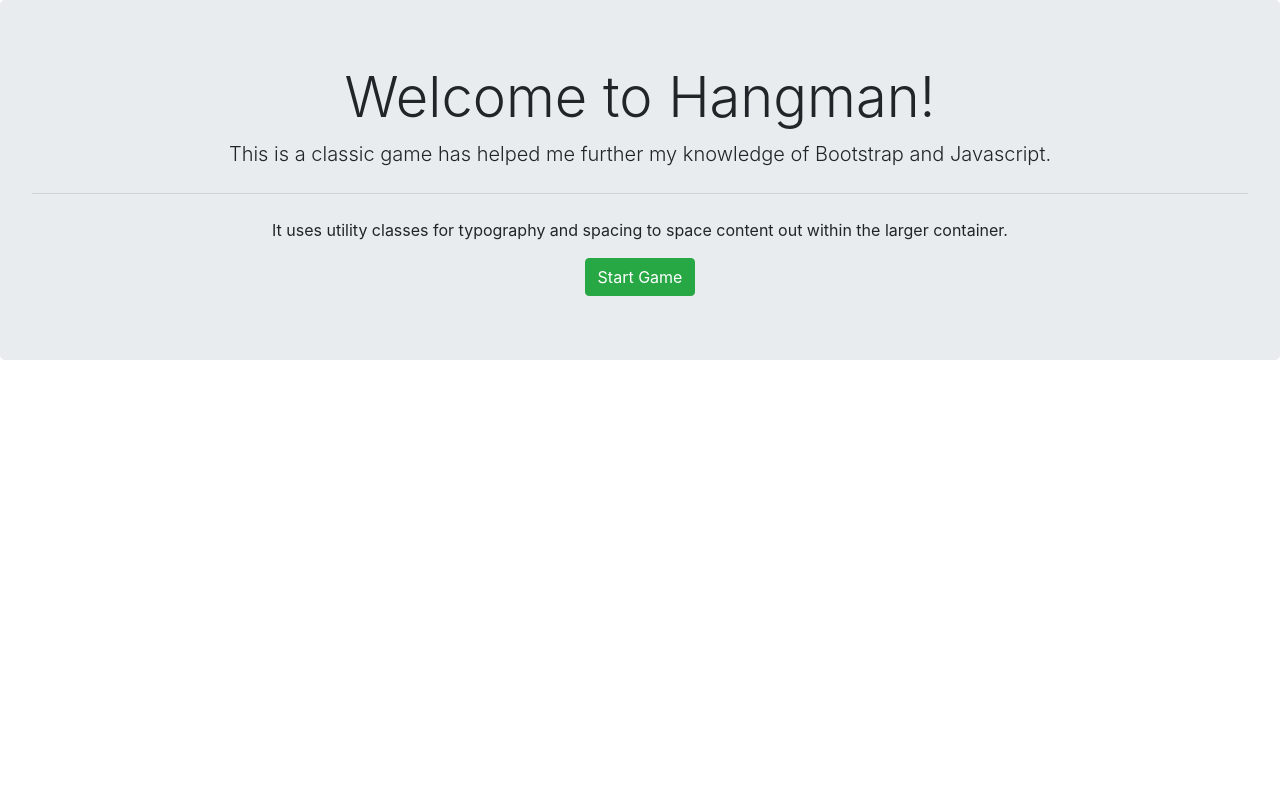
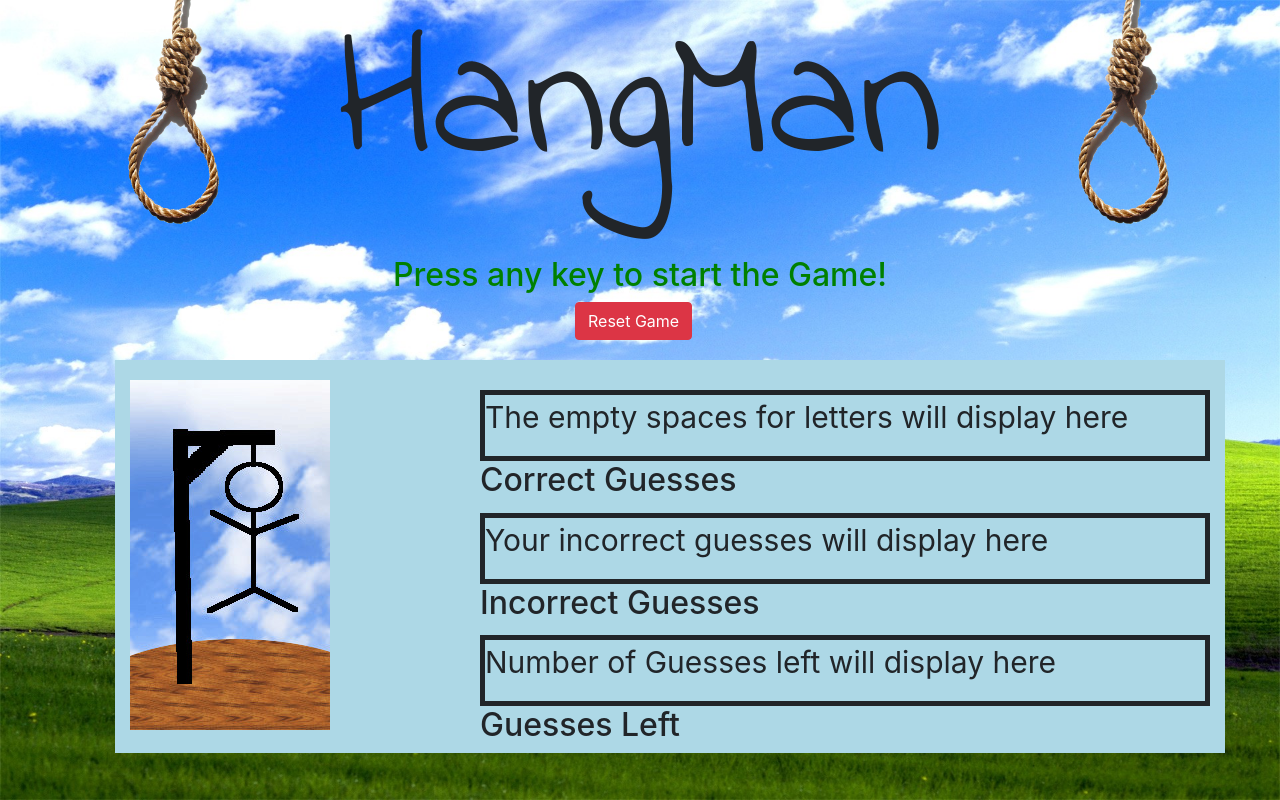
Before and after one commit to CarnesGit/hangman, a plain HTML site: page index.html in a window 1280 px wide. Drawn offline with nearby package versions, Linux system fonts and the light colour scheme.

Commit message:
udated page layout

```diff
--- /dev/null
+++ b/assets/CSS/style.css
@@ -0,0 +1,62 @@
+body {
+    background-image: url("../Images/grass.jpg");
+    background-size: 100%;
+}
+
+#banner {
+    font-family: 'Indie Flower', cursive;
+    font-size: 180px;
+    text-align: center;
+}
+
+.noose {
+    max-width: 150px;
+}
+
+#resetbtn {
+    margin-left: 300px;
+}
+
+#startGame {
+    text-align: center;
+    margin-top: 40px;
+    color: green;
+}
+
+#gameBoard {
+    background-color: lightblue;
+    margin-top: 20px;
+    padding-right: 15px;
+    margin-left: 45px;
+}
+
+#gameBoardPic {
+    margin-top: 20px;
+}
+
+#blankGuess {
+    margin-top: 30px;
+    width: 100%;
+    height: 100%;
+    border-style: solid;
+    border-width: 5px;
+    font-size: 30px;
+}
+
+#wrongGuess {
+    margin-top: 5px;
+    width: 100%;
+    height: 100%;
+    border-style: solid;
+    border-width: 5px;
+    font-size: 30px;
+}
+
+#guessesLeft {
+    margin-top: 5px;
+    width: 100%;
+    height: 100%;
+    border-style: solid;
+    border-width: 5px;
+    font-size: 30px;
+}
--- /dev/null
+++ b/assets/Javascript/game.js
@@ -0,0 +1,9 @@
+var words = [
+    "javascript",
+    "vscode",
+    "chrome",
+    "safari",
+    "psuedocode",
+    "bootcamp",
+    "slack"
+];
--- a/index.html
+++ b/index.html
@@ -6,24 +6,54 @@
     <meta name="viewport" content="width=device-width, initial-scale=1.0">
     <meta http-equiv="X-UA-Compatible" content="ie=edge">
     <title>Hangman</title>
-    <link rel="stylesheet" href="https://cdnjs.cloudflare.com/ajax/libs/meyer-reset/2.0/reset.css">
-    <link rel="stylesheet" href="stylesheet.css">
     <link rel="stylesheet" href="https://stackpath.bootstrapcdn.com/bootstrap/4.3.1/css/bootstrap.min.css" integrity="sha384-ggOyR0iXCbMQv3Xipma34MD+dH/1fQ784/j6cY/iJTQUOhcWr7x9JvoRxT2MZw1T" crossorigin="anonymous">
-    <script src="js.js"></script>
+    <link href="https://fonts.googleapis.com/css?family=Indie+Flower&display=swap" rel="stylesheet">
+    <link rel="stylesheet" href="assets/CSS/style.css">
+    <script src="assets/Javascript/game.js"></script>
 </head>
 
 <body>
-    <!-- jumbotron Welcome -->
-    <div class="jumbotron">
-        <h1 class="display-4">Welcome to Hangman!</h1>
-        <p class="lead jumboP">This is a classic game has helped me further my knowledge of Bootstrap and Javascript.</p>
-        <hr class="my-4">
-        <p class="jumboP"> It uses utility classes for typography and spacing to space content out within the larger container.</p>
-        <div id="jumbobtn"><button type="button" class="btn btn-success">Start Game</button></div>
+
+    <div class="container">
+        <div class="row">
+            <div class="col-lg-2">
+                <img class="noose" src="assets/Images/noose.png" alt="noose">
+            </div>
+            <div class="col-lg-8">
+                <h1 id="banner">HangMan</h1>
+                <h2 id="startGame">Press any key to start the Game!</h2>
+                <button type="button" class="btn btn-danger" id="resetbtn">Reset Game</button>
+            </div>
+            <div class="col-lg-2">
+                <img class="noose" src="assets/Images/noose.png" alt="noose">
+            </div>
+            <div id="gameBoard" class="row">
+                <div class="col-lg-4">
+                    <img id="gameBoardPic" src="assets/Images/10.jpg" alt="Hangman Gameboard">
+                </div>
+                <div class="col-lg-8">
+                    <div class="row">
+                        <div id="blankGuess">
+                            <p>The empty spaces for letters will display here</p>
+                        </div>
+                        <h2>Correct Guesses</h2>
+                    </div>
+                    <div class="row">
+                        <div id="wrongGuess">
+                            <p>Your incorrect guesses will display here</p>
+                        </div>
+                        <h2>Incorrect Guesses</h2>
+                    </div>
+                    <div class="row">
+                        <div id="guessesLeft">
+                            <p>Number of Guesses left will display here</p>
+                        </div>
+                        <h2>Guesses Left</h2>
+                    </div>
+                </div>
+            </div>
+
+        </div>
     </div>
 
-
-
 </body>
-
-</html>
--- a/stylesheet.css
+++ /dev/null
@@ -1,17 +0,0 @@
-/* Jumbotron elements  */
-
-.jumbotron {
-    visibility: visible;
-}
-
-.display-4 {
-    text-align: center;
-}
-
-.jumboP {
-    text-align: center;
-}
-
-#jumbobtn {
-    text-align: center;
-}
```
Also changed, not shown: assets/Images/0.jpg (added), assets/Images/1.jpg (added), assets/Images/10.jpg (added), assets/Images/2.jpg (added), assets/Images/3.jpg (added), assets/Images/4.jpg (added), assets/Images/5.jpg (added), assets/Images/6.jpg (added), assets/Images/7.jpg (added), assets/Images/8.jpg (added), assets/Images/9.jpg (added), assets/Images/grass.jpg (added), assets/Images/noose.png (added), js.js (deleted).
